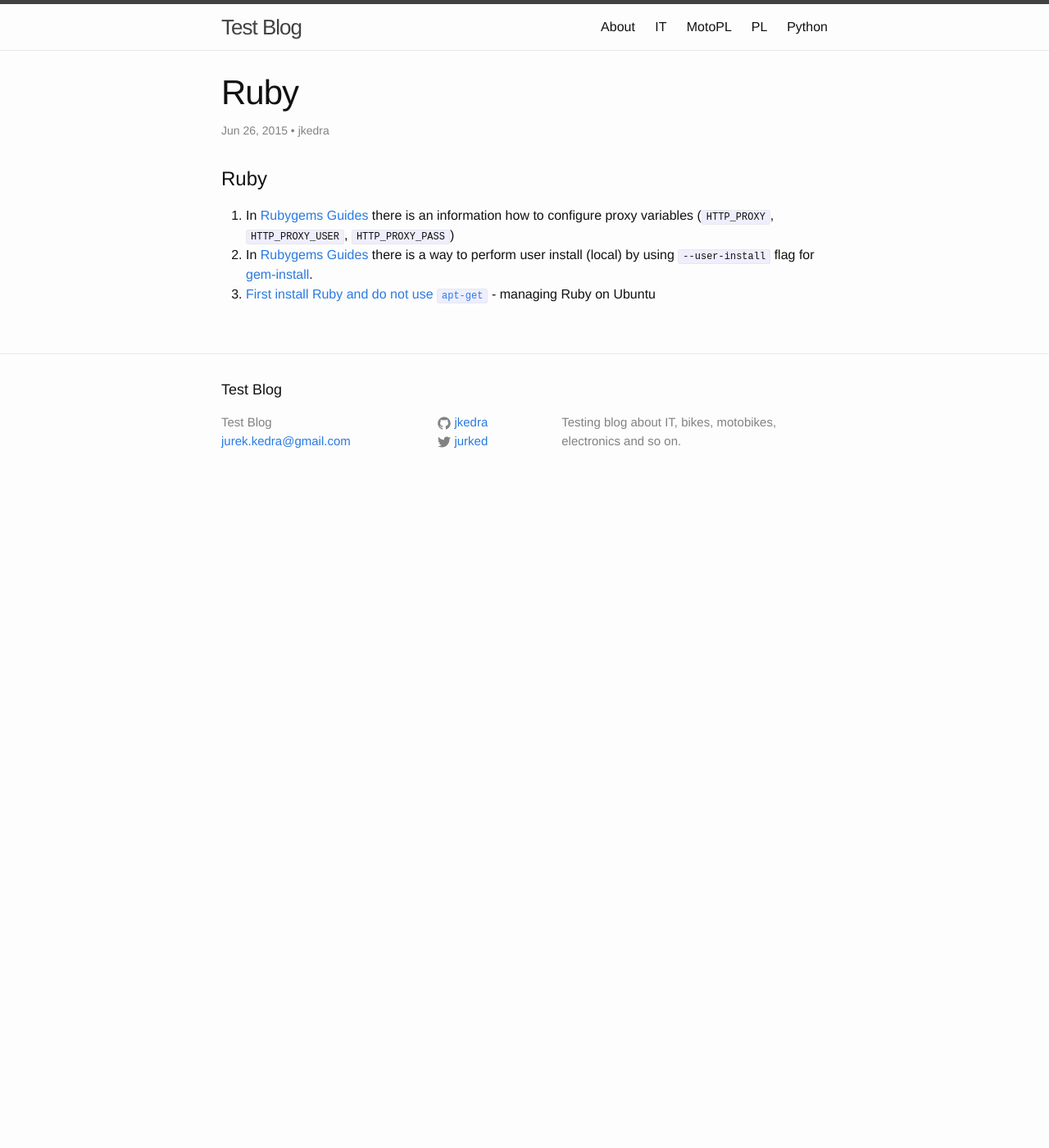
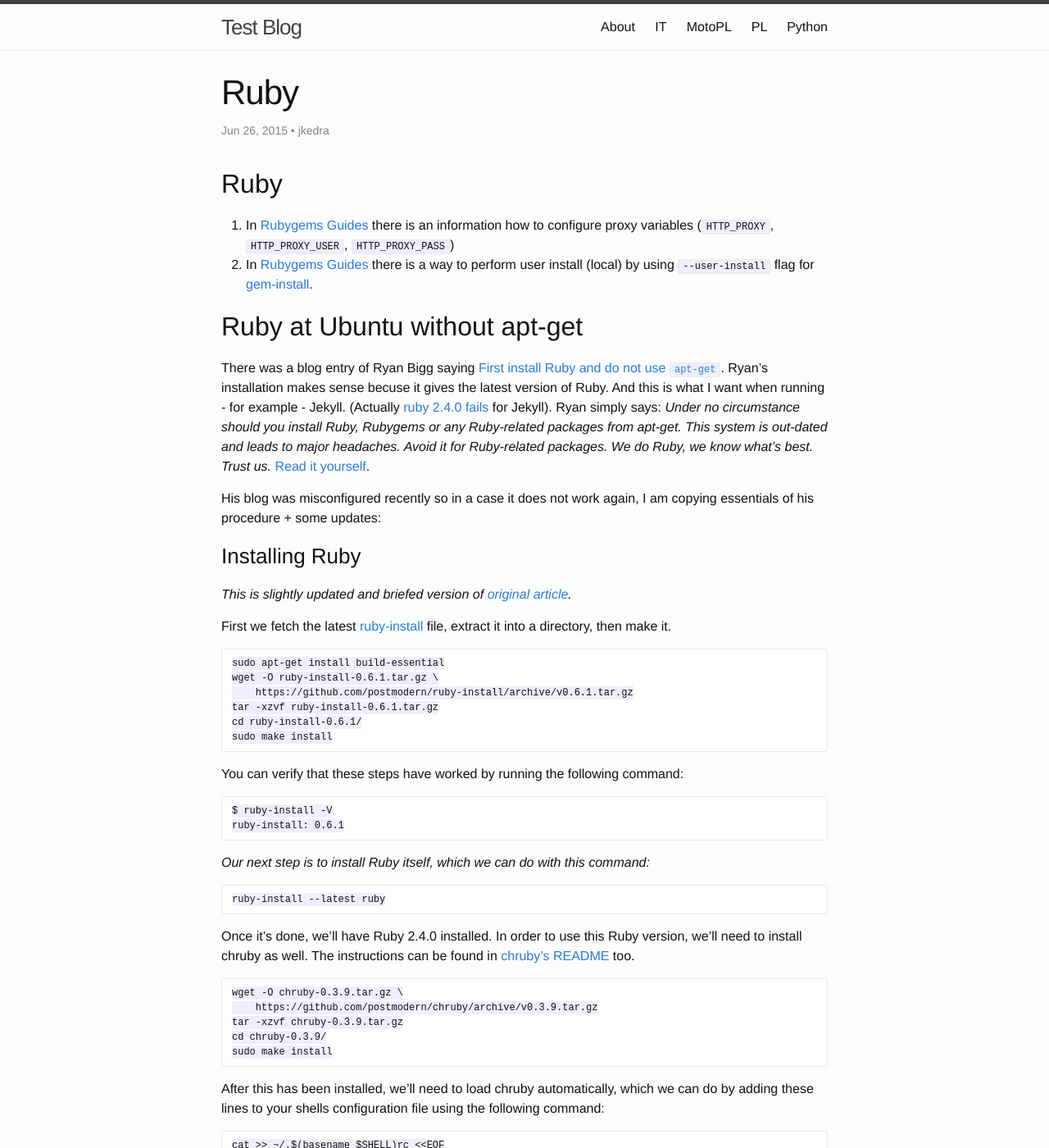
Before and after one commit to jkedra/jkedra.github.io, a Jekyll site: the page built from _posts/2015/2015-06-28-ruby.md, in a window 1280 px wide and 1400 px high. Shown: the whole window at 82% size. Built offline with Jekyll 4.4.1, drawn with Linux system fonts in a browser that asks for light colours; some of the changed text lies outside the part shown.

Commit message:
ruby without apt-get

```diff
--- a/_posts/2015/2015-06-28-ruby.md
+++ b/_posts/2015/2015-06-28-ruby.md
@@ -7,7 +7,7 @@ language: en
 categories: tools
 ---
 
-# Ruby #
+## Ruby ##
 
 1. In [Rubygems Guides][rgg-ref_env]
    there is an information how to configure proxy variables
@@ -15,11 +15,92 @@ categories: tools
 2. In [Rubygems Guides][rgg-ref]
    there is a way to perform user install (local) by using
    `--user-install` flag for [gem-install][rgg-ref_inst].
-3. [First install Ruby and do not use `apt-get`](
-   http://ryanbigg.com/2014/10/ubuntu-ruby-ruby-install-chruby-and-you/) -
-   managing Ruby on Ubuntu
 
+## Ruby at Ubuntu without apt-get
 
+There was a blog entry of Ryan Bigg saying
+[First install Ruby and do not use `apt-get`][rruby].
+Ryan's installation makes sense becuse it gives the latest version of Ruby.
+And this is what I want when running - for example - Jekyll.
+(Actually [ruby 2.4.0 fails][ruby240fail] for Jekyll).
+Ryan simply says:
+_Under no circumstance should you install Ruby, Rubygems or any Ruby-related
+packages from apt-get. This system is out-dated and leads to major headaches.
+Avoid it for Ruby-related packages. We do Ruby, we know what's best. Trust us._
+[Read it yourself][rruby].
+
+His blog was misconfigured recently so in a case it does not work again,
+I am copying essentials of his procedure + some updates:
+
+### Installing Ruby
+
+_This is slightly updated and briefed version of [original article][rruby]._
+
+First we fetch the latest [ruby-install][rubyinstall] file, extract it into a
+directory, then make it.
+
+    sudo apt-get install build-essential
+    wget -O ruby-install-0.6.1.tar.gz \
+        https://github.com/postmodern/ruby-install/archive/v0.6.1.tar.gz
+    tar -xzvf ruby-install-0.6.1.tar.gz
+    cd ruby-install-0.6.1/
+    sudo make install
+
+You can verify that these steps have worked by running the following command:
+
+    $ ruby-install -V
+    ruby-install: 0.6.1
+
+_Our next step is to install Ruby itself, which we can do with this command:_
+
+    ruby-install --latest ruby
+
+Once it's done, we'll have Ruby 2.4.0 installed. In order to use this Ruby
+version, we'll need to install chruby as well. The instructions can be found in
+[chruby's README][chruby] too.
+
+    wget -O chruby-0.3.9.tar.gz \
+        https://github.com/postmodern/chruby/archive/v0.3.9.tar.gz
+    tar -xzvf chruby-0.3.9.tar.gz
+    cd chruby-0.3.9/
+    sudo make install
+
+After this has been installed, we'll need to load chruby automatically, which
+we can do by adding these lines to your shells configuration file using the
+following command:
+
+    cat >> ~/.$(basename $SHELL)rc <<EOF
+    source /usr/local/share/chruby/chruby.sh
+    source /usr/local/share/chruby/auto.sh
+    EOF
+
+In order for this to take effect, we'll reload the shell:
+
+    exec $SHELL
+
+To verify that chruby is installed and has detected our Ruby installation, run
+chruby. If you see this, then it's working:
+
+    ruby-2.4.0
+
+Now we need to make that Ruby the default Ruby for our system, which we can do
+by creating a new file called `~/.ruby-version` with this content:
+
+    ruby-2.4.0
+
+This file tells chruby which Ruby we want to use by default. To change the
+ruby version that we're using, we can run chruby ruby-2.3.0 for example --
+assuming that we have Ruby 2.3.0 installed first!
+
+Did this work? Let's find out:
+
+    $ ruby -v
+    ruby 2.4.0p0 (2016-12-24 revision 57164) [x86_64-linux]
+
+[rruby]:        http://ryanbigg.com/2014/10/ubuntu-ruby-ruby-install-chruby-and-you
+[rubyinstall]:  https://github.com/postmodern/ruby-install#install
+[chruby]:       https://github.com/postmodern/chruby#install
+[ruby240fail]:  https://github.com/rails/rails/issues/27450
 [rgg-ref]:      http://guides.rubygems.org/command-reference/
 [rgg-ref_env]:  http://guides.rubygems.org/command-reference/#gem-environment
 [rgg-ref_inst]: http://guides.rubygems.org/command-reference/#gem-install
```
